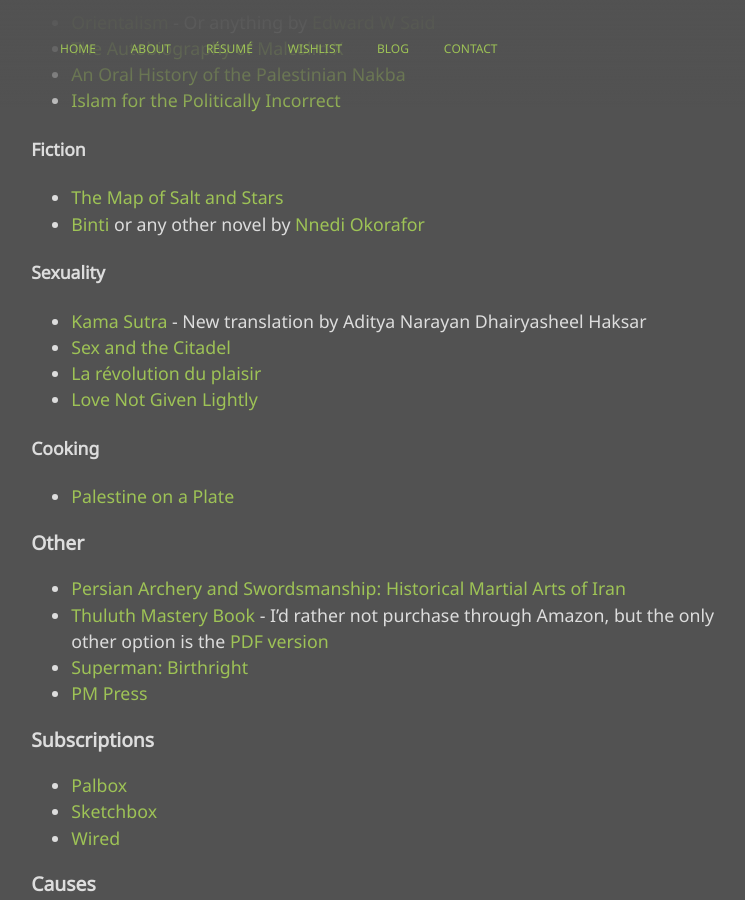
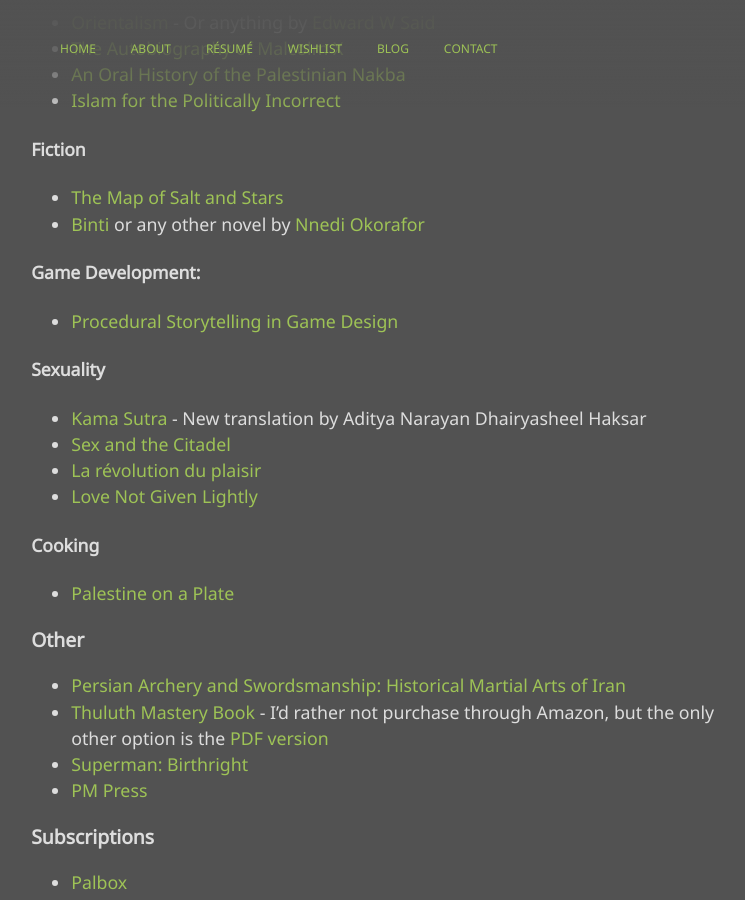
Before and after one commit to mstfacmly/mstfacmly.github.io, a Jekyll site: the page built from wishlist.md, in a window 1280 px wide and 900 px high, scrolled down 870 px. Shown: the whole window, without its empty margins (148-893 px from the left). Built offline with Jekyll 4.4.1, drawn with Linux system fonts in a browser that asks for light colours; nearby versions of some CDN libraries; a script that is not in the unit is left out.

Commit message:
update wishlist

```diff
--- a/wishlist.md
+++ b/wishlist.md
@@ -36,6 +36,9 @@
 * [The Map of Salt and Stars](https://www.kobo.com/ca/en/ebook/the-map-of-salt-and-stars-1)
 * [ Binti](https://www.kobo.com/ca/en/ebook/binti) or any other novel by [Nnedi Okorafor](https://www.kobo.com/ca/en/search?query=Nnedi%20Okorafor&fcsearchfield=Author)
 
+#### Game Development:
+* [Procedural Storytelling in Game Design](https://www.crcpress.com/Procedural-Storytelling-in-Game-Design/Short-Adams/p/book/9781138595309)
+
 #### Sexuality
 * [Kama Sutra](https://www.penguinrandomhouse.com/books/310597/kama-sutra-by-vatsyayana/9780143106593) - New translation by Aditya Narayan Dhairyasheel Haksar
 * [Sex and the Citadel](https://www.kobo.com/ca/en/ebook/sex-and-the-citadel)
```
Also changed, not shown: games.md (added, +7 -0 lines).
